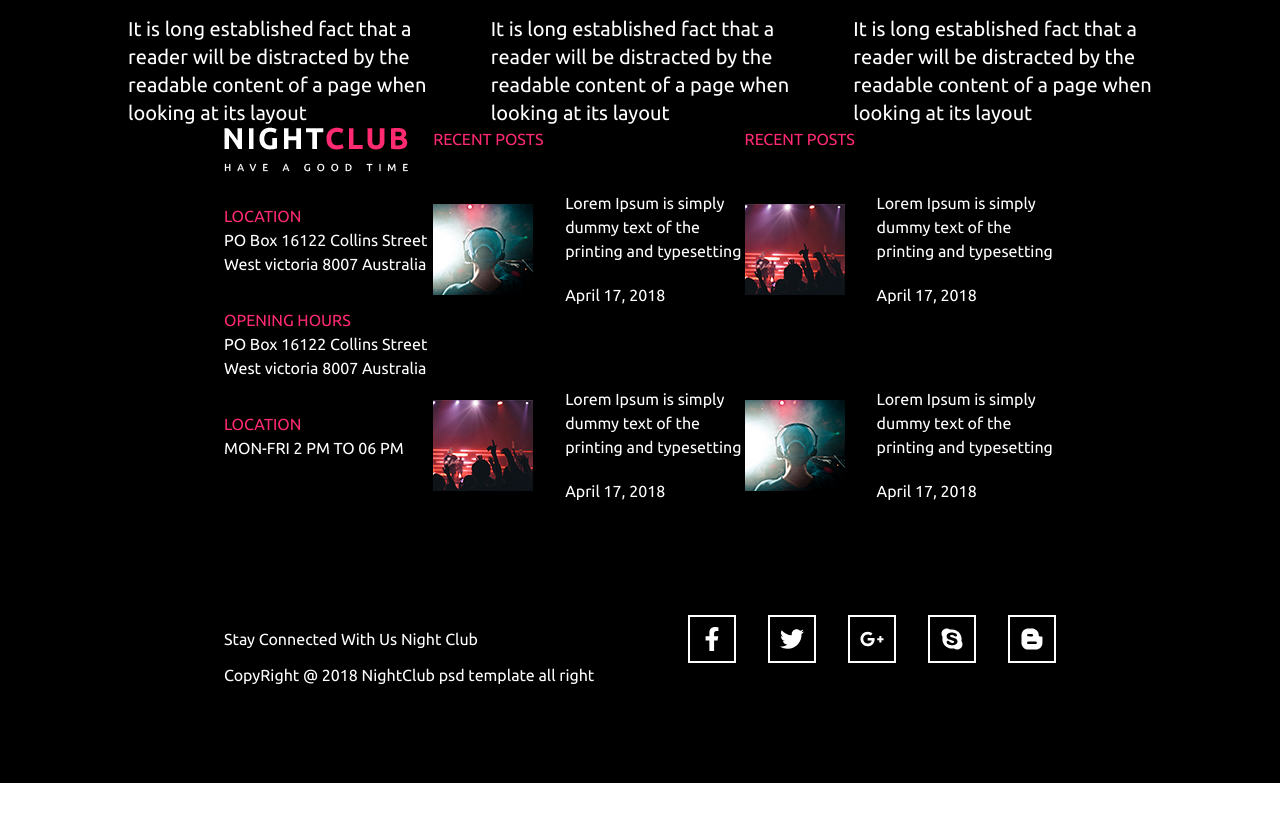
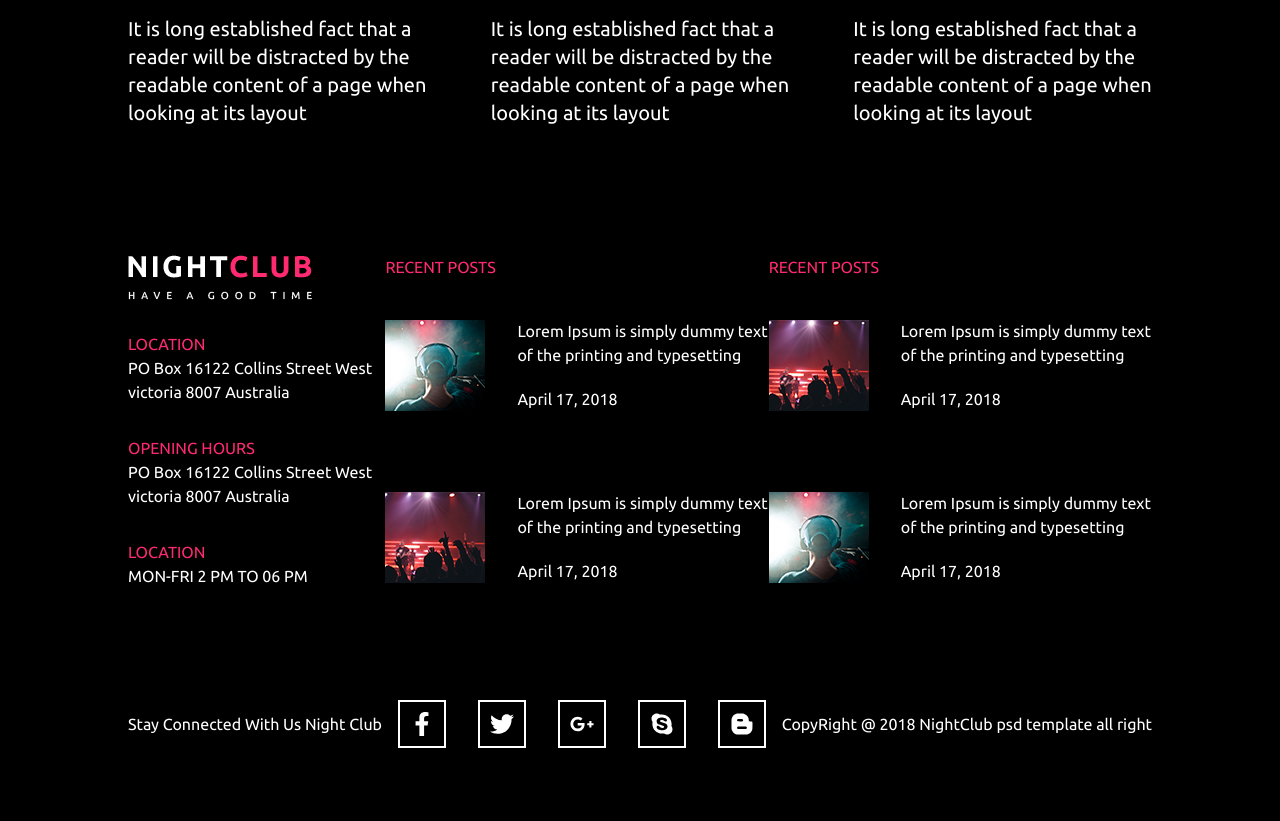
Before and after one commit to Nadjaroemer/NightClub2.0, a React (Create React App) app: page /contact-us in a window 1280 px wide. Shown: the part 3280-4101 px from the top of the page. Before the commit the page ends 4063 px from the top, so only its background shows below. Built offline with nearby package versions, Linux system fonts and the light colour scheme.

Commit message:
Change padding in footer

```diff
--- a/src/components/Footer.js
+++ b/src/components/Footer.js
@@ -13,7 +13,7 @@ import recentPostTwo from "../assets/content-img/recent_post2.jpg";
 
 export default function Footer() {
   return (
-    <section className="pl-56 pr-56">
+    <section className="pl-32 pr-32 pt-32">
       <div className="flex justify-between pb-28">
         <section>
           <Adress />
```
